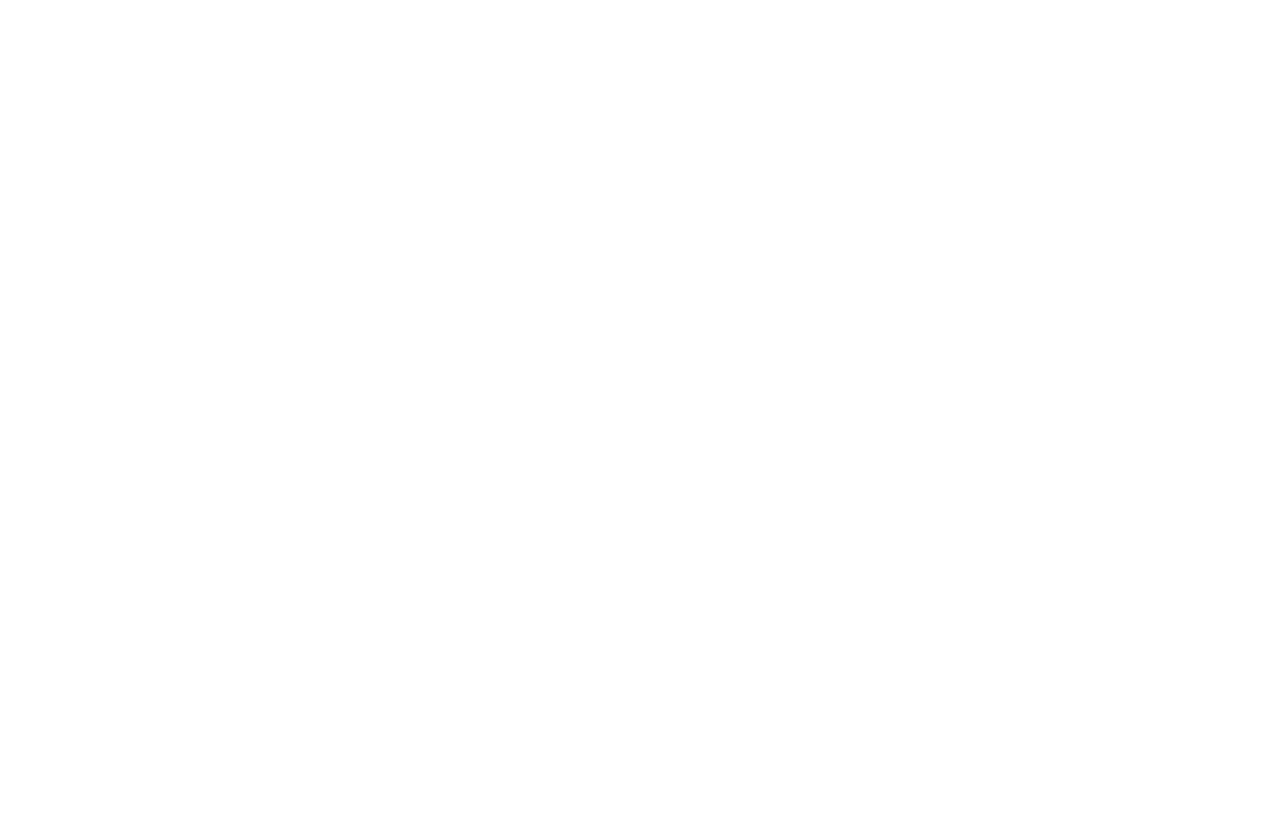
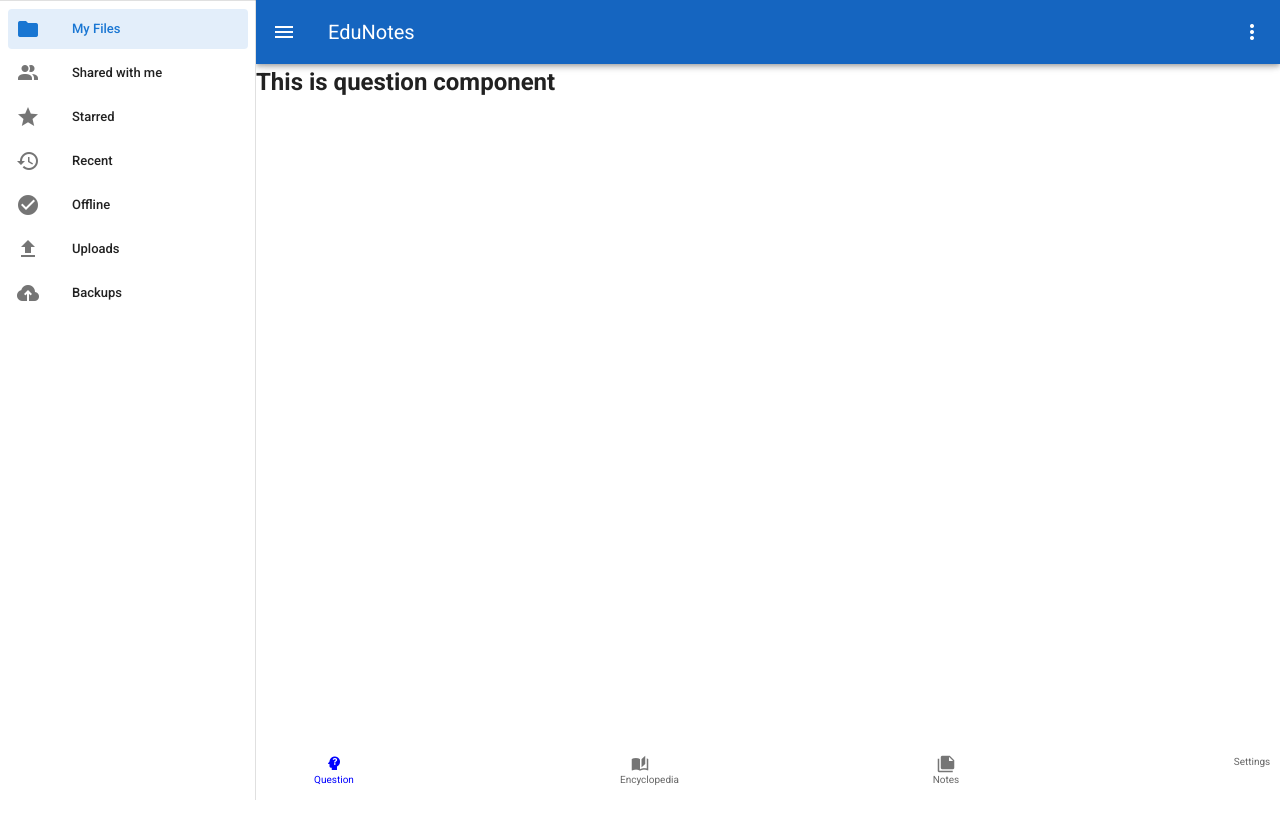
Before and after one commit to hi4manohar/edunotes, a Vue app: page /question in a window 1280 px wide. Shown: the top 838 px of the page. Before the commit the page ends 800 px from the top, so only its background shows below. Built offline with nearby package versions, Linux system fonts and the light colour scheme.

Commit message:
completed footer components

```diff
--- a/src/assets/css/globalApp.css
+++ b/src/assets/css/globalApp.css
@@ -6,3 +6,7 @@
 h2 {
 	font-size: 24px
 }
+
+a {
+  text-decoration: none;
+}
--- a/src/components/common/Footer.vue
+++ b/src/components/common/Footer.vue
@@ -4,16 +4,40 @@
     class="d-flex justify-space-between pa-2"
     fixed
   >
-    <div class="footbtn" ripple><v-icon>mdi-home</v-icon>Home</div>
-    <div class="footbtn" ripple><v-icon>mdi-home</v-icon>About</div>
-    <div class="footbtn" ripple><v-icon>mdi-home</v-icon>Notes</div>
-    <div class="footbtn" ripple><v-icon>mdi-home</v-icon>Contact</div>
-    <div class="footbtn" ripple><v-icon>mdi-home</v-icon>Settings</div>
+    <router-link to="/content">
+      <div class="footbtn" :class="[active === 'home' ? 'active' : '']" ripple>
+        <v-icon>mdi-home</v-icon>Home
+      </div>
+    </router-link>
+    <router-link to="/question">
+      <div class="footbtn" :class="[active === 'question' ? 'active' : '']" ripple>
+        <v-icon>mdi-head-question</v-icon>Question
+      </div>
+    </router-link>
+
+    <router-link to="encyclopedia">
+      <div class="footbtn" :class="[active === 'enc' ? 'active' : '']" ripple>
+        <v-icon>mdi-book-open-page-variant </v-icon>Encyclopedia
+      </div>
+    </router-link>
+
+    <router-link to="notes">
+      <div class="footbtn" :class="[active === 'notes' ? 'active' : '']" ripple>
+        <v-icon>mdi-note-multiple</v-icon>Notes
+      </div>
+    </router-link>
+
+    <router-link to="settings">
+      <div class="footbtn" :class="[active === 'settings' ? 'active' : '']" ripple>
+        <v-icon>mdi-settings-outline </v-icon>Settings
+      </div>
+    </router-link>
   </v-footer>
 </template>
 
 <script>
 export default {
+  props: ['active'],
   name: "Footer",
   data: () => ({
     links: ["Home", "About", "Team", "Services"]
@@ -23,6 +47,9 @@
 <style scoped="">
 .v-footer {
   box-shadow: 0px 0px 2px #888;
+}
+.footbtn.active i, .footbtn.active  {
+  color: blue;
 }
 .v-btn {
   font-size: 10px;
--- a/src/router/index.js
+++ b/src/router/index.js
@@ -3,6 +3,10 @@
 import Home from "../views/Home.vue";
 import ArticleList from "../views/ArticleList";
 import ArticleContent from "../views/ArticleContent";
+import Question from "../views/Question";
+import Encyclopedia from "../views/Encyclopedia";
+import Notes from "../views/Notes";
+import Settings from "../views/Settings";
 
 Vue.use(VueRouter);
 
@@ -32,6 +36,30 @@
     path: "/content/:articlename",
     name: "ArticleContent",
     component: ArticleContent
+  },
+  {
+    //route: /content/anyarticle name
+    path: "/question",
+    name: "Question",
+    component: Question
+  },
+  {
+    //route: /content/anyarticle name
+    path: "/encyclopedia",
+    name: "Encyclopedia",
+    component: Encyclopedia
+  },
+  {
+    //route: /content/anyarticle name
+    path: "/notes",
+    name: "Notes",
+    component: Notes
+  },
+  {
+    //route: /content/anyarticle name
+    path: "/settings",
+    name: "Settings",
+    component: Settings
   }
 ];
 
--- a/src/views/ArticleList.vue
+++ b/src/views/ArticleList.vue
@@ -21,7 +21,7 @@
         </v-list-item>
       </router-link>
     </v-content>
-    <Footer />
+    <Footer active='home'/>
   </v-app>
 </template>
 
--- /dev/null
+++ b/src/views/Encyclopedia.vue
@@ -0,0 +1,22 @@
+<template>
+  <v-app>
+    <Header />
+    <h2>This is Encyclopedia component</h2>
+    <Footer active='enc'/>
+  </v-app>
+</template>
+
+<script>
+import Header from "@/components/common/Header.vue";
+import Footer from "@/components/common/Footer.vue";
+
+export default {
+  name: "Encyclopedia",
+  data: () => ({
+  }),
+  components: {
+    Header,
+    Footer
+  }
+};
+</script>
--- /dev/null
+++ b/src/views/Notes.vue
@@ -0,0 +1,22 @@
+<template>
+  <v-app>
+    <Header />
+    <h2>This is Notes component</h2>
+    <Footer active='notes'/>
+  </v-app>
+</template>
+
+<script>
+import Header from "@/components/common/Header.vue";
+import Footer from "@/components/common/Footer.vue";
+
+export default {
+  name: "Notes",
+  data: () => ({
+  }),
+  components: {
+    Header,
+    Footer
+  }
+};
+</script>
--- /dev/null
+++ b/src/views/Question.vue
@@ -0,0 +1,22 @@
+<template>
+  <v-app>
+    <Header />
+    <h2>This is question component</h2>
+    <Footer active='question'/>
+  </v-app>
+</template>
+
+<script>
+import Header from "@/components/common/Header.vue";
+import Footer from "@/components/common/Footer.vue";
+
+export default {
+  name: "Question",
+  data: () => ({
+  }),
+  components: {
+    Header,
+    Footer
+  }
+};
+</script>
--- /dev/null
+++ b/src/views/Settings.vue
@@ -0,0 +1,22 @@
+<template>
+  <v-app>
+    <Header />
+    <h2>This is Settings component</h2>
+    <Footer active='settings'/>
+  </v-app>
+</template>
+
+<script>
+import Header from "@/components/common/Header.vue";
+import Footer from "@/components/common/Footer.vue";
+
+export default {
+  name: "Settings",
+  data: () => ({
+  }),
+  components: {
+    Header,
+    Footer
+  }
+};
+</script>
--- a/vue.config.js
+++ b/vue.config.js
@@ -1,3 +1,4 @@
 module.exports = {
-  transpileDependencies: ["vuetify"]
+  transpileDependencies: ["vuetify"],
+  publicPath: process.env.NODE_ENV === 'production' ? '/edunotes/' : '/'
 };
```
